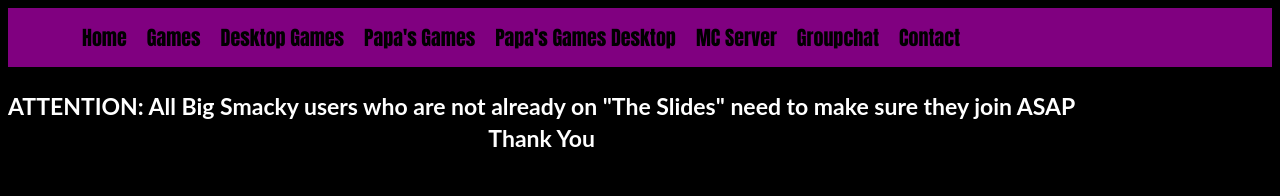
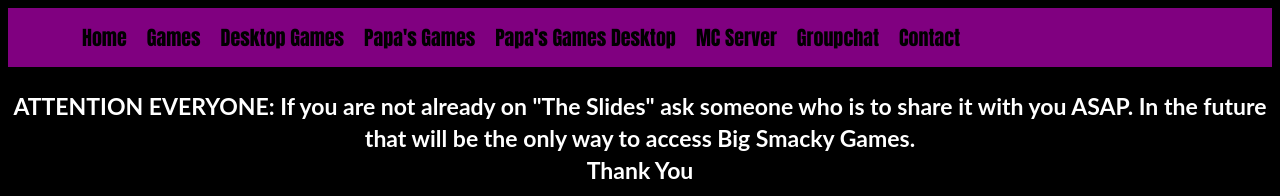
Before and after one commit to BigSmacky3/BigSmacky3.github.io, a plain HTML site: page index.html in a window 1280 px wide. Shown: the top 196 px of the page. Drawn offline with Linux system fonts and the light colour scheme; a script that the page names is missing.

Commit message:
Update index.html

```diff
--- a/index.html
+++ b/index.html
@@ -39,7 +39,7 @@
 	</div>
 	<!-- End of top nav -->
 	<p class="center">
-	<b>ATTENTION: All Big Smacky users who are not already on "The Slides" need to make sure they join ASAP</b><br>
+	<b>ATTENTION EVERYONE: If you are not already on "The Slides" ask someone who is to share it with you ASAP. In the future that will be the only way to access Big Smacky Games.</b><br>
 	<b>Thank You</b><br></p>
 	<p><h1 class="logo"> <img src="images/BS Logo.png" alt="LOGO"></p>
 	<p class="subheader">(Yes we're back... back again)</p>
```
